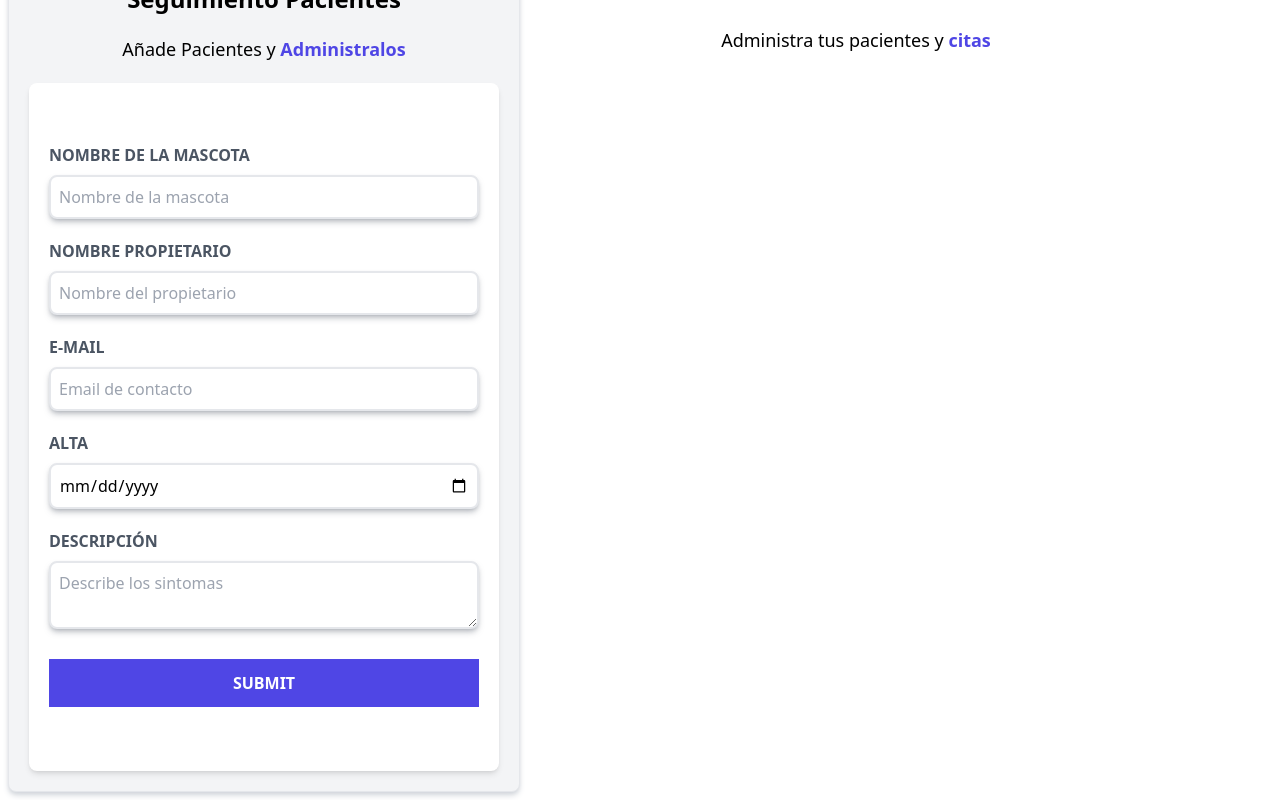
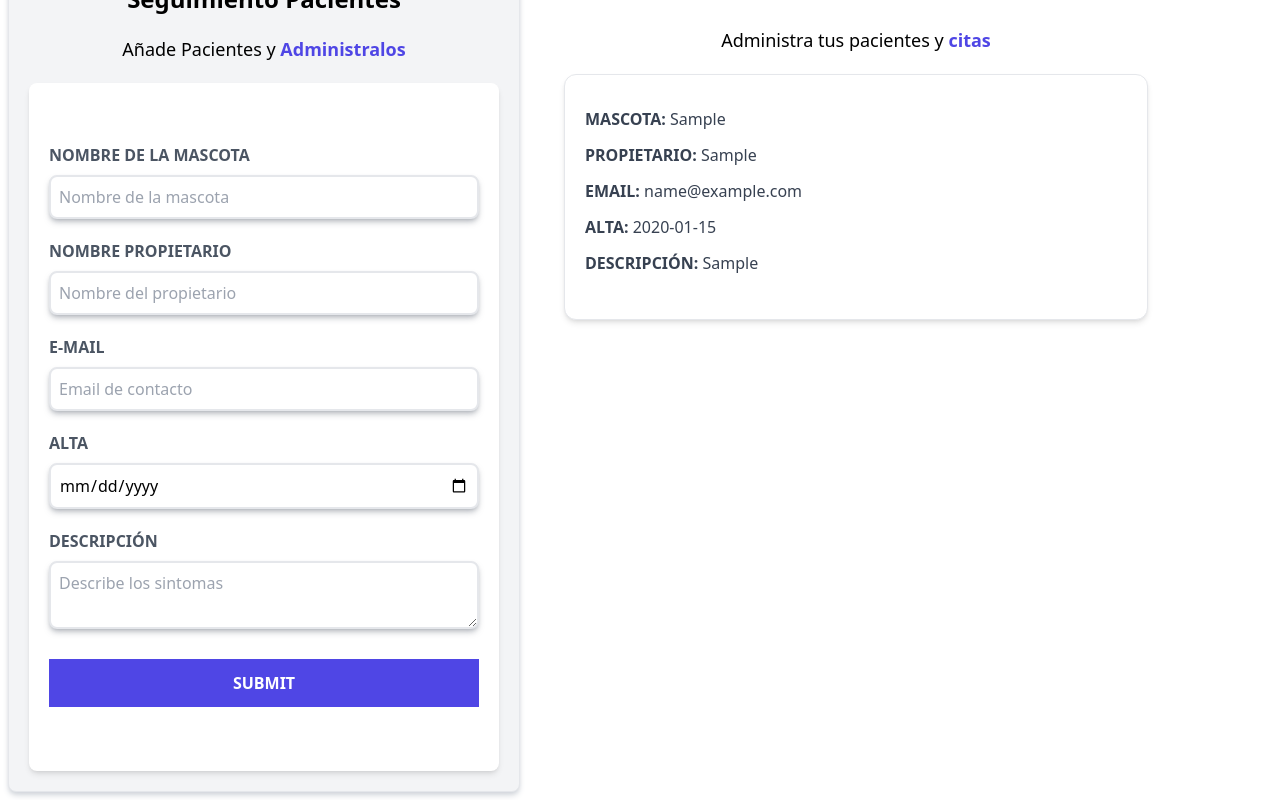
Before and after one commit to Luis-Salinas-SD/citas, a React (Vite) app: page / in a window 1280 px wide. Both pictures are taken after typing "Sample", "Sample", "name@example.com", "2020-01-15", "Sample" into the empty fields and a click on the input 264 px from the left and 941 px from the top of the page. Shown: the part 258-1058 px from the top of the page. Built offline with nearby package versions, Linux system fonts and the light colour scheme.

Commit message:
Mostrar los datos del form en la tarjeta - 77

```diff
--- a/src/components/ListadoPacientes.jsx
+++ b/src/components/ListadoPacientes.jsx
@@ -2,7 +2,6 @@ import { render } from "react-dom"
 import Pacientes from "./Pacientes"
 
 const ListadoPacientes = ({ pacientes }) => {
-    //console.log(pacientes);
 
     return (
         <div className='md:w-1/2 lg:w3/5rounded-lg p-3 m-2 md:h-screen overflow-y-scroll'>
@@ -13,11 +12,14 @@ const ListadoPacientes = ({ pacientes }) => {
                 Administra tus pacientes y {' '}
                 <span className='text-indigo-600 font-bold'>citas</span>
             </p>
-            {pacientes.map(element => {
+
+            {pacientes.map((el) => (
+
                 <Pacientes
-                    pacientes={element.nombre}
+                    el={el}
                 />
-            })}
+
+            ))}
 
         </div>
     )
--- a/src/components/Pacientes.jsx
+++ b/src/components/Pacientes.jsx
@@ -1,26 +1,28 @@
-const Pacientes = () => {
+
+const Pacientes = ({ el }) => {
+    const { nombre, propietario, email, alta, desc } = el
     return (
         <div className='m-4 bg-white shadow-md px-5 py-8 rounded-xl border'>
 
             <p className='font-bold mb-3 text-gray-700 uppercase'>
-                Mascota:
-                <span className='font-normal normal-case'>Hook</span>
+                Mascota:{' '}
+                <span className='font-normal normal-case'>{nombre}</span>
             </p>
             <p className='font-bold mb-3 text-gray-700 uppercase'>
-                Propietario:
-                <span className='font-normal normal-case'>Luis</span>
+                Propietario:{' '}
+                <span className='font-normal normal-case'>{propietario}</span>
             </p>
             <p className='font-bold mb-3 text-gray-700 uppercase'>
-                Email:
-                <span className='font-normal normal-case'>correo@correo.com</span>
+                Email:{' '}
+                <span className='font-normal normal-case'>{email}</span>
             </p>
             <p className='font-bold mb-3 text-gray-700 uppercase'>
-                Alta:
-                <span className='font-normal normal-case'> 32/13/6666 </span>
+                Alta:{' '}
+                <span className='font-normal normal-case'> {alta} </span>
             </p>
             <p className='font-bold mb-3 text-gray-700 uppercase'>
-                Descripción:
-                <span className='font-normal normal-case'> Descripción aqui </span>
+                Descripción: {' '}
+                <span className='font-normal normal-case'> {desc} </span>
             </p>
         </div>
     )
```
